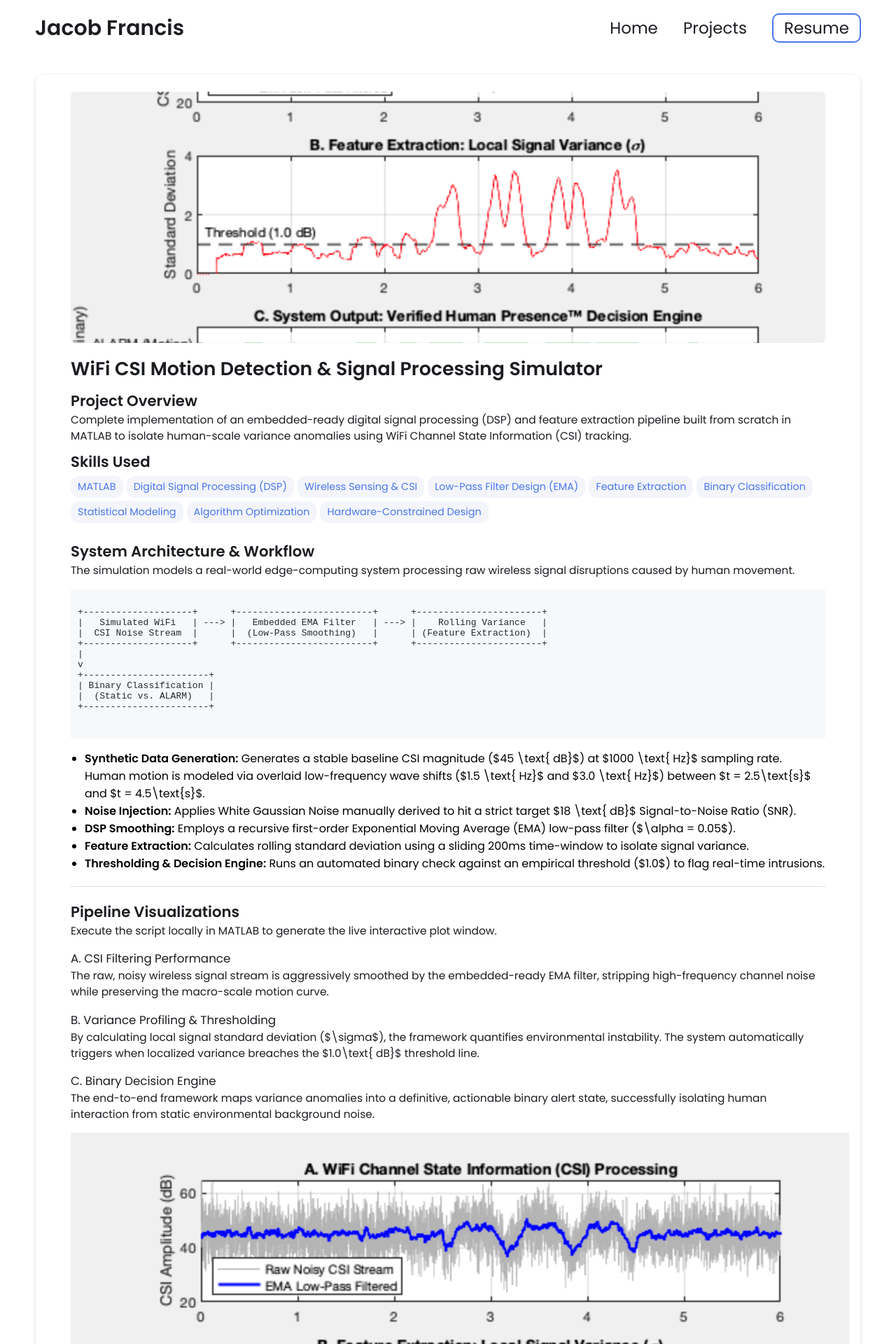
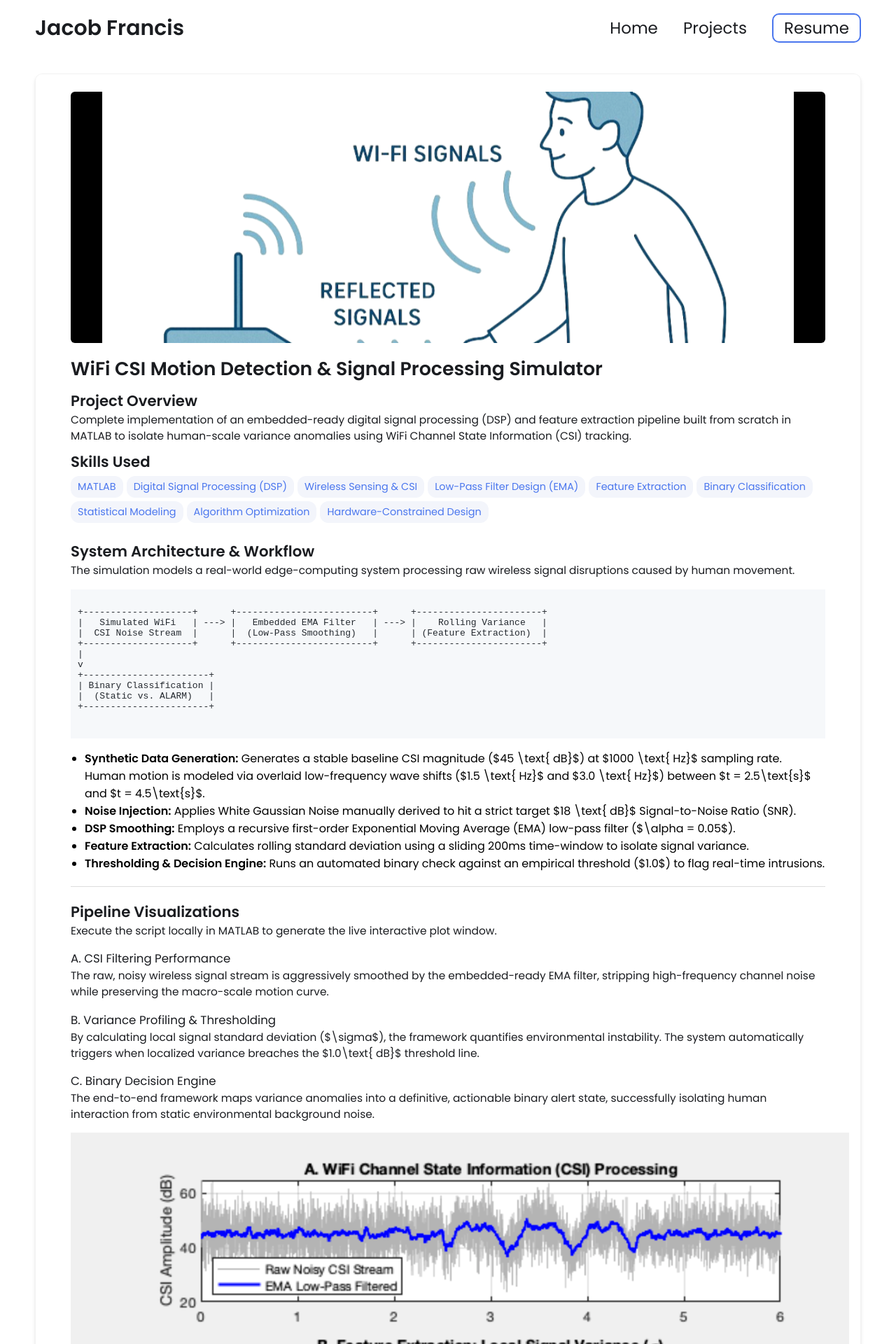
Before and after one commit to jdfrancis28-ee/jdfrancis28-ee.github.io, a Jekyll site: the page built from _projects/wifi-csi/index.md, in a window 1280 px wide. Shown: the top 1920 px of the page at 70% size. Built offline with Jekyll 4.4.1, drawn with Linux system fonts in a browser that asks for light colours.

Commit message:
Update index.md

```diff
--- a/_projects/wifi-csi/index.md
+++ b/_projects/wifi-csi/index.md
@@ -12,7 +12,7 @@ skills:
   - Statistical Modeling
   - Algorithm Optimization
   - Hardware-Constrained Design
-main-image: /simulation-output.png
+main-image: /1753237778531.png
 ---
 ## System Architecture & Workflow
 
```
